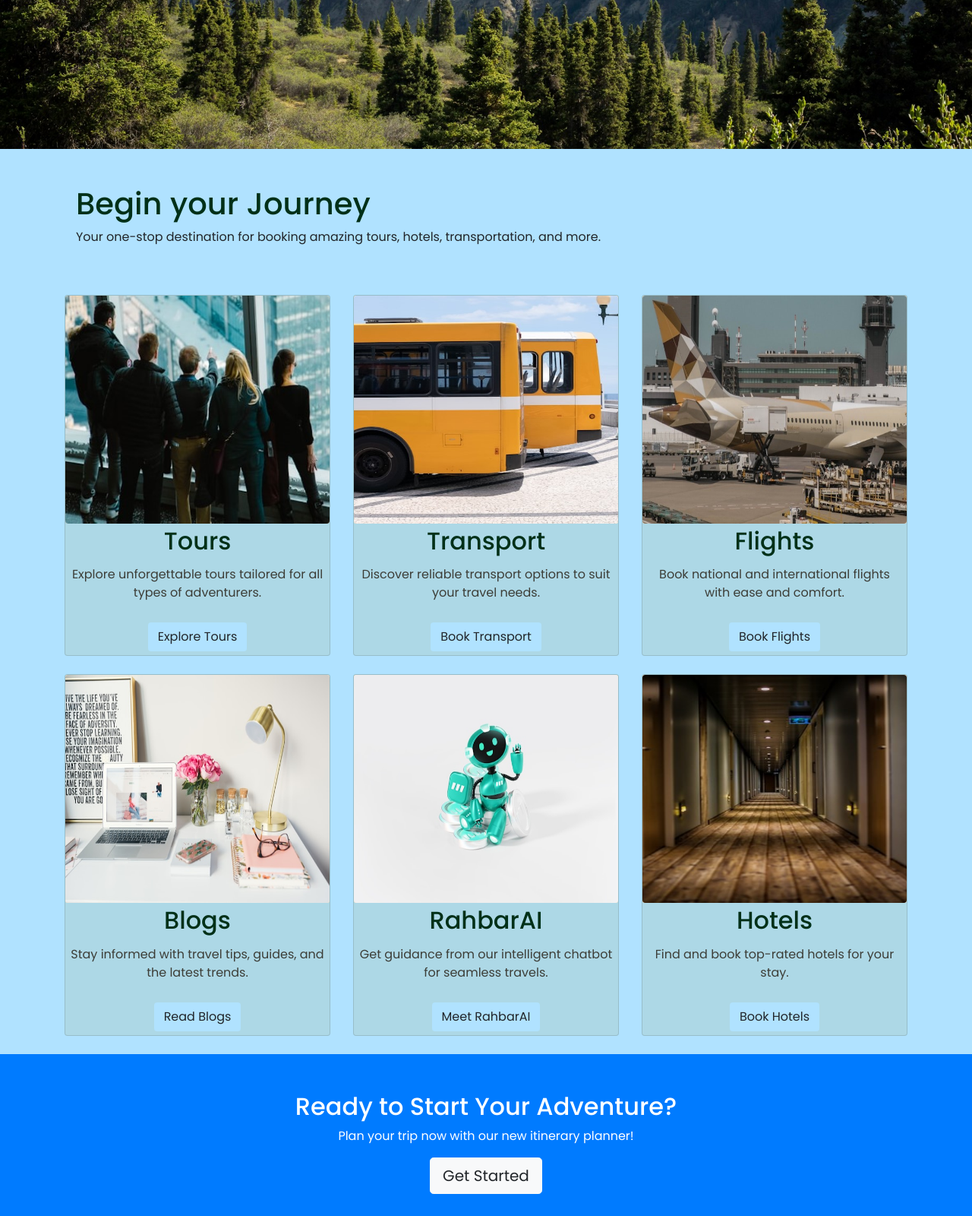
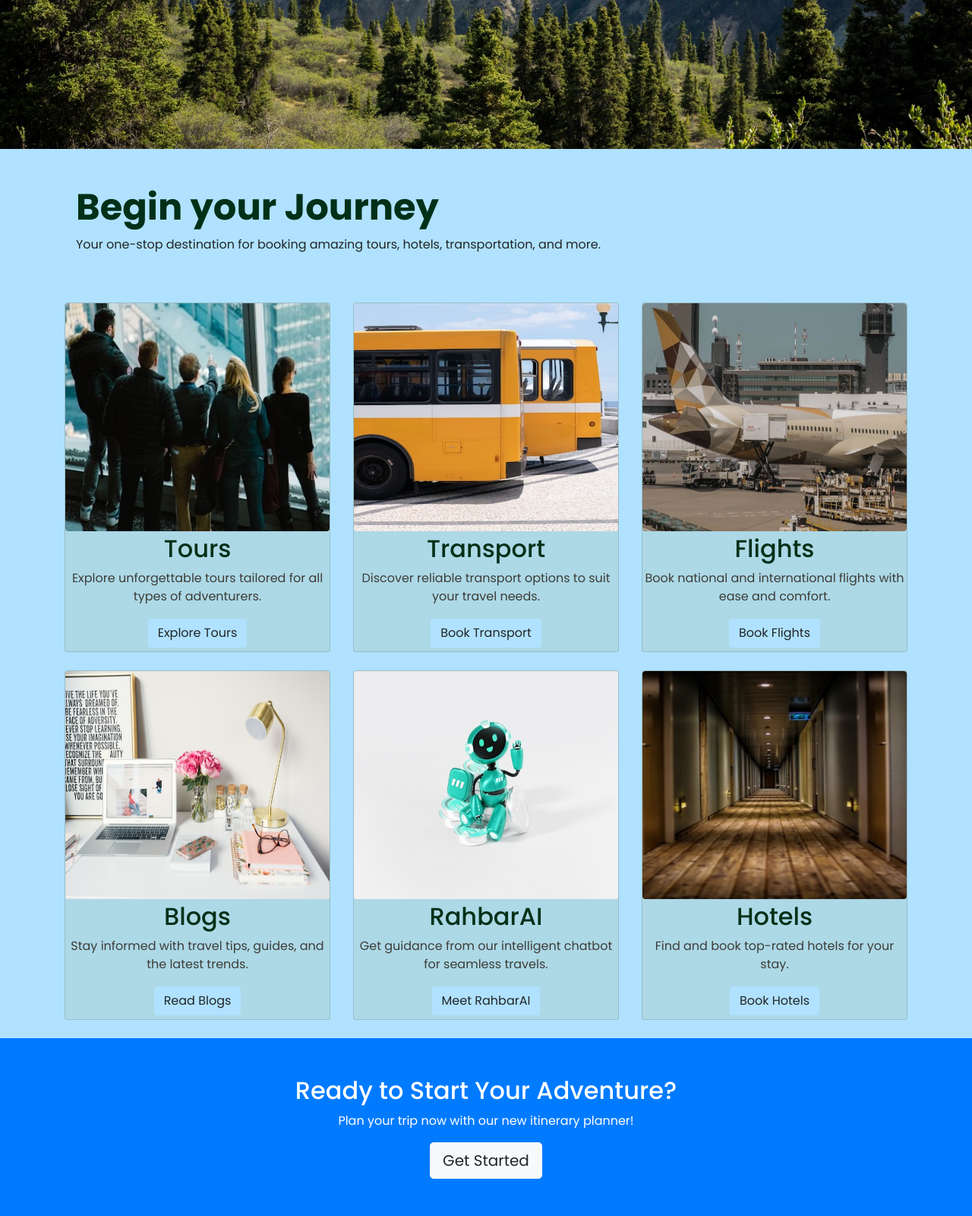
Before and after one commit to abbelod/Rahbar, a Django app: page /home in a window 1280 px wide. Shown: the part 620-2220 px from the top of the page at 76% size. Run offline with Django 5.2, Linux system fonts and the light colour scheme; some libraries are stand-ins or nearby versions.

Commit message:
readme.md changes

```diff
--- a/myproject/home/templates/home/index.html
+++ b/myproject/home/templates/home/index.html
@@ -70,7 +70,7 @@
   <div class="bg-color-1 mt-0">
     <div class="container py-5">
       <div class="container">
-          <h1 class="dark-green-2">Begin your Journey</h1>
+          <h1 class="dark-green-2 poppins-bold" style="font-size:3rem">Begin your Journey</h1>
           <p>Your one-stop destination for booking amazing tours, hotels, transportation, and more.</p>
         </div>
 
--- a/myproject/static/styles/styles.css
+++ b/myproject/static/styles/styles.css
@@ -121,8 +121,7 @@ body {
 .card-text {
   text-align: center;
   color: #3C3D37;
-  margin: 5px;
-  height: 65px;
+  height: 60px;
 }
 
 .card-heading {
```
